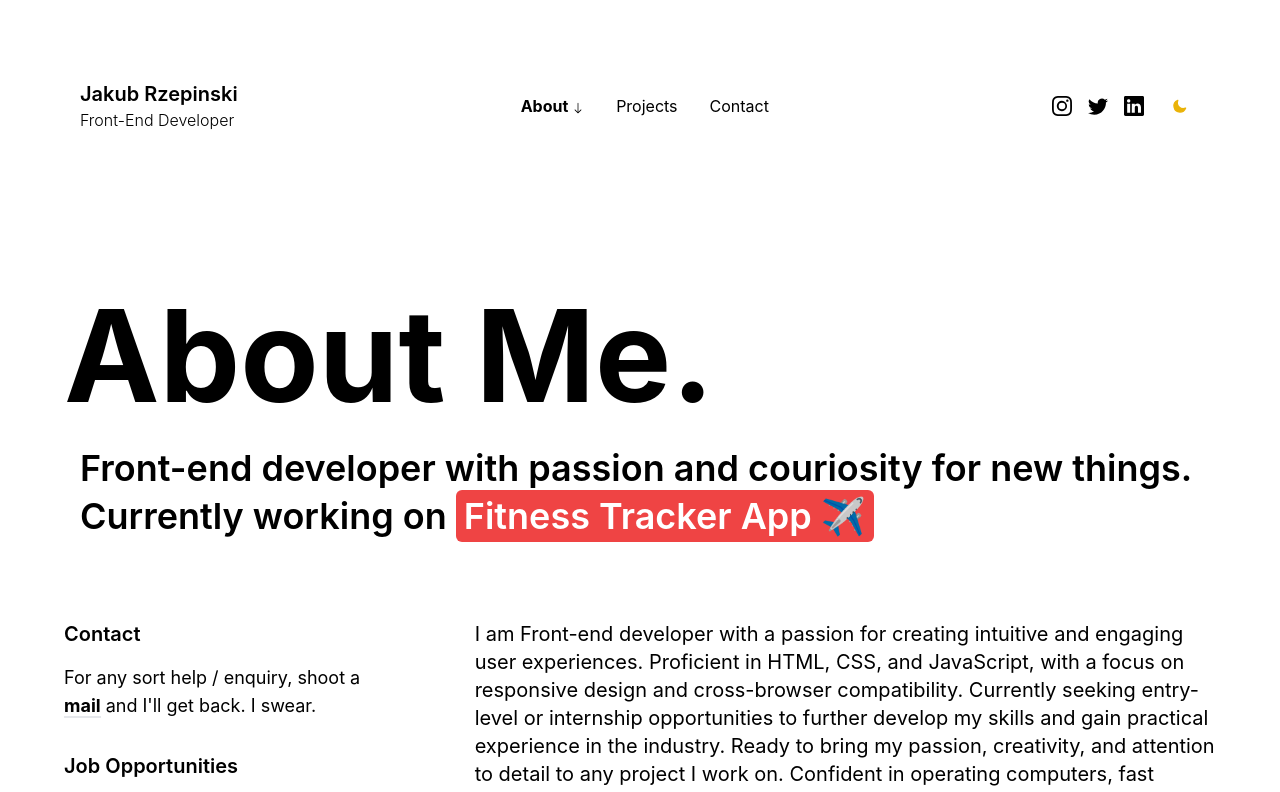
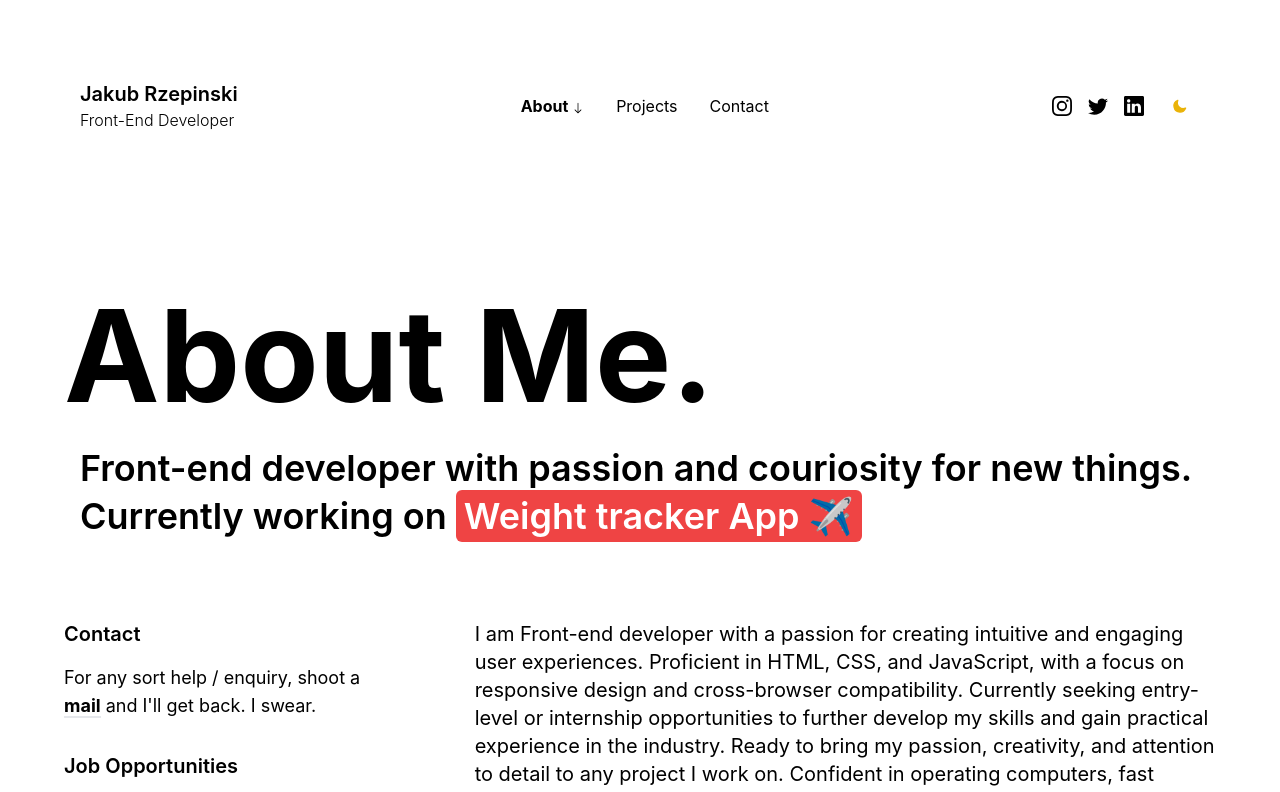
Before and after one commit to rzepa000/portfolio, a Next.js app: page /about in a window 1280 px wide. Shown: the top 792 px of the page. Built offline with nearby package versions, Linux system fonts and the light colour scheme.

Commit message:
new email

```diff
--- a/components/Contact.js
+++ b/components/Contact.js
@@ -17,7 +17,7 @@ async function handleSubmit(e) {
     }
     Swal.fire({
       icon: 'success',
-      text:'Thanks for contacting us, we will get back to you soon!'
+      text:'Thanks for contacting me, we will get back to you soon!'
     });
   } catch (err) {
     console.error(err);
@@ -186,26 +186,28 @@ async function handleSubmit(e) {
           <form className="form rounded-lg bg-white p-4 flex flex-col" onSubmit={handleSubmit}>
             <label htmlFor="name" className="text-sm text-gray-600 mx-4">
               {" "}
-              Your Name*
+              Your Name
             </label>
             <input
               type="text"
               className="font-light rounded-md border focus:outline-none py-2 mt-2 px-1 mx-4 focus:ring-2 focus:border-none ring-blue-500"
               name="name"
+              required
             />
             <label htmlFor="email" className="text-sm text-gray-600 mx-4 mt-4">
-              Email*
+              Email
             </label>
             <input
               type="text"
               className="font-light rounded-md border focus:outline-none py-2 mt-2 px-1 mx-4 focus:ring-2 focus:border-none ring-blue-500"
               name="email"
+              required
             />
             <label
               htmlFor="message"
               className="text-sm text-gray-600 mx-4 mt-4"
             >
-              Message*
+              Message
             </label>
             <textarea
               rows="4"
--- a/components/Projects.js
+++ b/components/Projects.js
@@ -2,7 +2,7 @@ import React from "react";
 import userData from "./data";
 import { AiFillGithub } from 'react-icons/ai';
 import Link from "next/link";
-import Gitbutton from "./Gitbutton";
+
 
 export default function Projects() {
   return (
--- a/components/data.js
+++ b/components/data.js
@@ -3,7 +3,7 @@ const userData = {
     name: "Jakub Rzepinski",
     designation: "Front-End Developer",
     avatarUrl: "avatar.png",
-    email: "rzepa8@gmail.com",
+    email: "contact@jrzepinski.com",
     phone: "+447490783276",
     address: "Luton, United Kingdom.",
     projects: [
@@ -51,8 +51,8 @@ const userData = {
       description: [
         `I am Front-end developer with a passion for creating intuitive and engaging user experiences. Proficient in HTML, CSS, and JavaScript, with a focus on responsive design and cross-browser compatibility. Currently seeking entry-level or internship opportunities to further develop my skills and gain practical experience in the industry. Ready to bring my passion, creativity, and attention to detail to any project I work on. Confident in operating computers, fast typing, working in various teams and environments backed by experience, communicating with co-workers, management and Customers, providing the highest level of Customer Service. Reliable, systematic, punctual, resourceful, ambitious, creative, hard-working self-motivated, and eager to learn and grow as a developer. `,
         ],
-      currentProject: "Fitness Tracker App",
-      currentProjectUrl: "",
+      currentProject: "Weight tracker App",
+      currentProjectUrl: "https://github.com/Bh00fie/Weight-Tracker",
     },
 
     resumeUrl:
```
